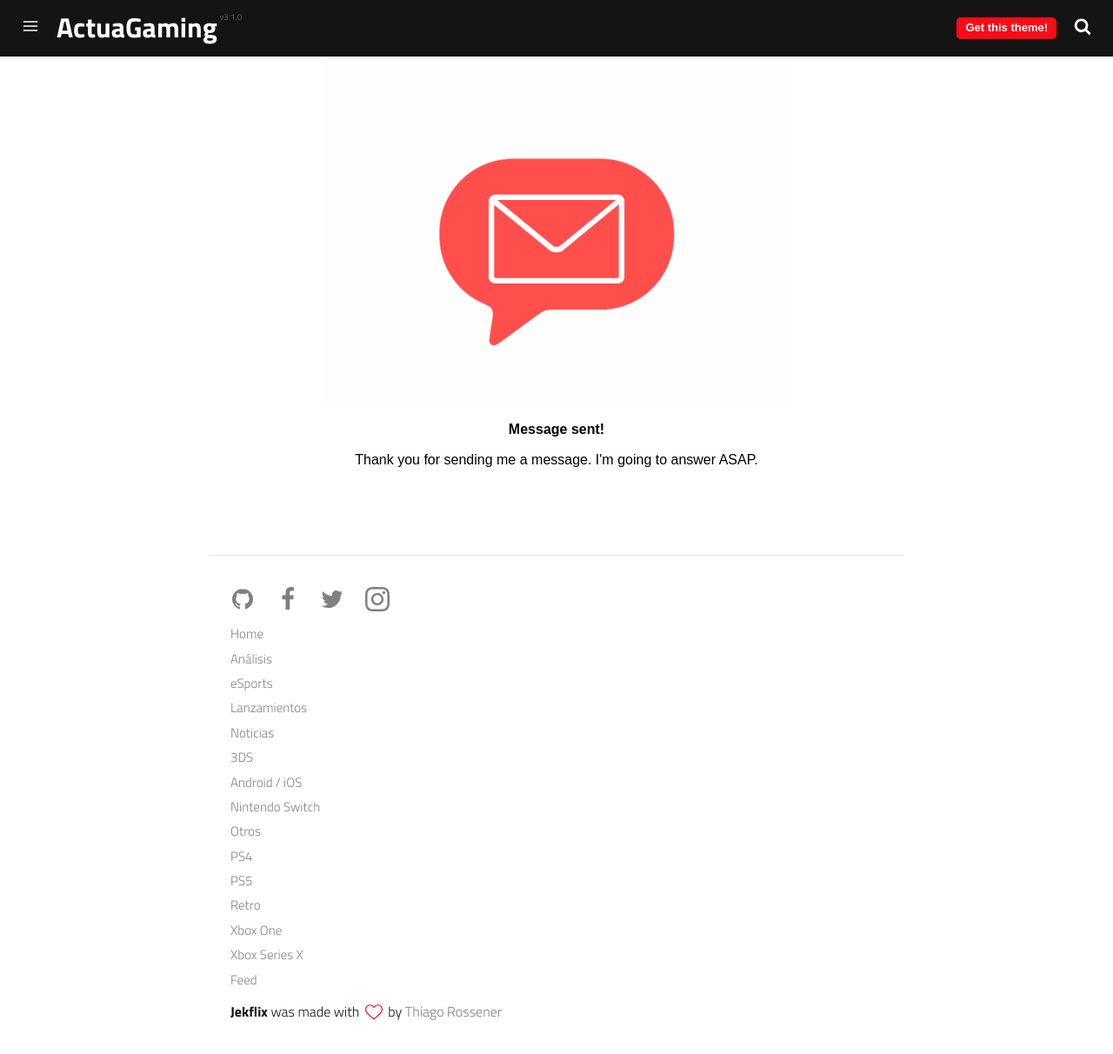
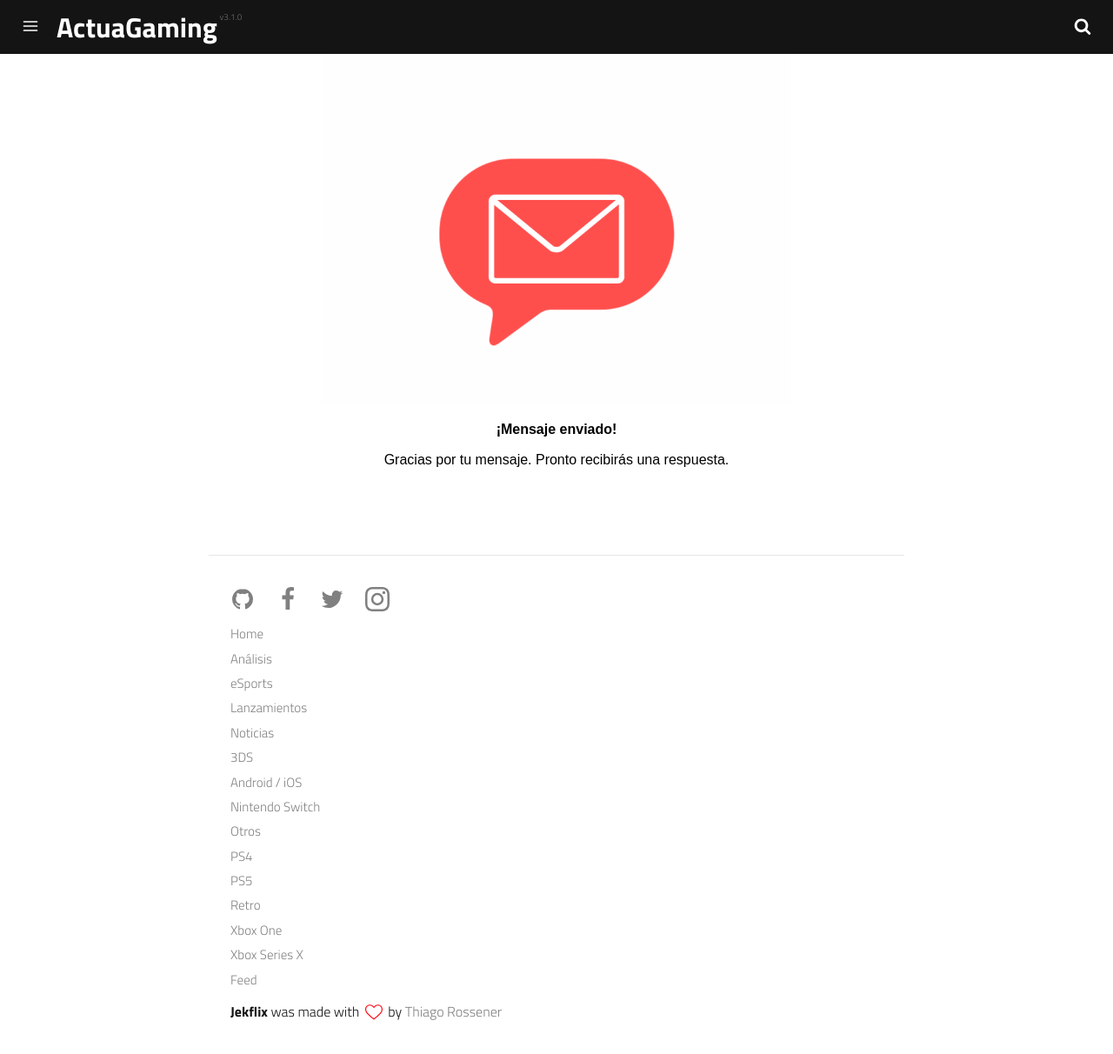
Before and after one commit to actuagamingla/actuagamingla.github.io, a Jekyll site: the page built from message-sent.html, in a window 1280 px wide and 1212 px high. Shown: the whole window at 87% size. Built offline with Jekyll 4.4.1, drawn with Linux system fonts in a browser that asks for light colours; a script that is not in the unit is left out; part of the change alters nothing that is shown.

Commit message:
Update _config.yml

```diff
--- a/_config.yml
+++ b/_config.yml
@@ -65,6 +65,47 @@ menu:
     url: https://actuagamingla.github.io/tags/#Xbox%20Series%20X
   - title: Feed
     url: /feed.xml
+translations:
+  text:
+    new_post: "Nueva publicación"
+    see_also: "Recomendado"
+    search: "Buscar..."
+    author: "Autor"
+    share: "Compartir"
+    comments: "Comentarios"
+  button:
+    read_now: "Leer más"
+    share_on_twitter: "Compartir en Twitter"
+    share_on_facebook: "Compartir en Facebook"
+  pagination:
+    page: "Page"
+    of: "of"
+    next_page: "Siguiente"
+    next_post: "Siguiente"
+  recommendation:
+    text: "Te recomendamos leer"
+    back_btn: "Volver arriba"
+  error_404:
+    title: "Página no encontrada"
+    message: "¡Whoa! Llegaste a una página no descubierta por la NASA. Te recomendamos volver al inicio."
+    image_alt: "404 - Página no encontrada"
+  contact:
+    title: "Contáctanos"
+    subject: "¡Nuevo contacto!"
+    submit_btn: "Enviar"
+    placeholders:
+      name: "Tu nombre"
+      email: "Tu correo electrónico"
+      message: "Tu mensaje"
+    errors:
+      locale: "es"
+      empty_name: "El nombre es requerido"
+      empty_email: "El correo electrónico es requerido"
+      invalid_email: "Correo electrónico invalido"
+      empty_message: "El mensaje es requerido"
+    after_send:
+      title: "¡Mensaje enviado!"
+      message: "Gracias por tu mensaje. Pronto recibirás una respuesta."
 
 
 # Social Media Settings
@@ -99,7 +140,7 @@ collections:
   authors:
     output: true
 paginate_path: "/page/:num/"
-show_get_theme_btn: true
+show_get_theme_btn: false
 use_logo: false
 
 # Content paginator
```
